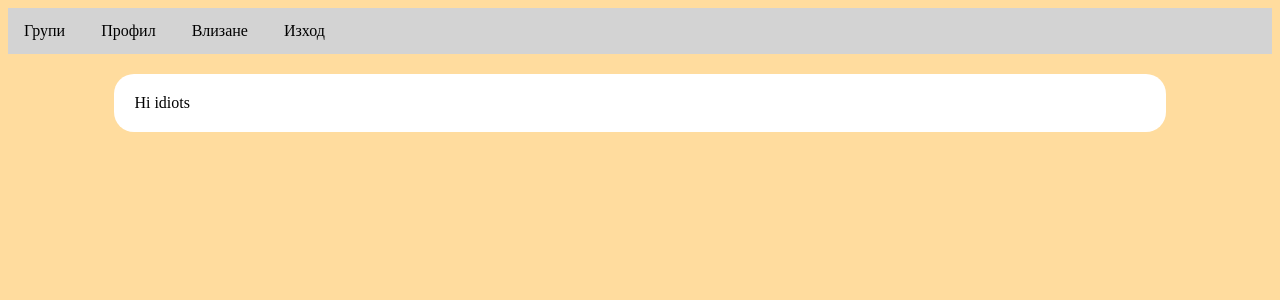
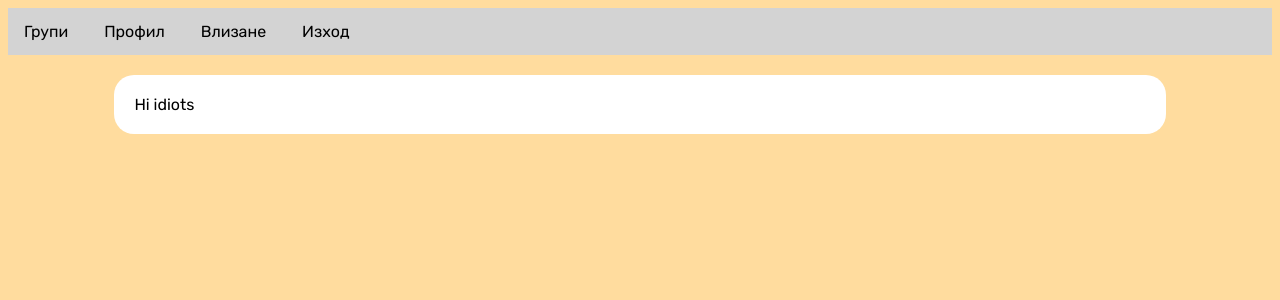
Before and after one commit to BorislavaBorisova/alumni-club, a PHP site: page /alumni/user_profile.php in a window 1280 px wide. Shown: the top 300 px of the page. Run offline with PHP 8.4, Linux system fonts and the light colour scheme.

Commit message:
Make every page use the Rubik font as the login page does

```diff
--- a/templates/styles.css
+++ b/templates/styles.css
@@ -1,3 +1,7 @@
+* {
+  font-family: "Rubik";
+}
+
 body {
   background-color: #ffdc9e;
 }
```
